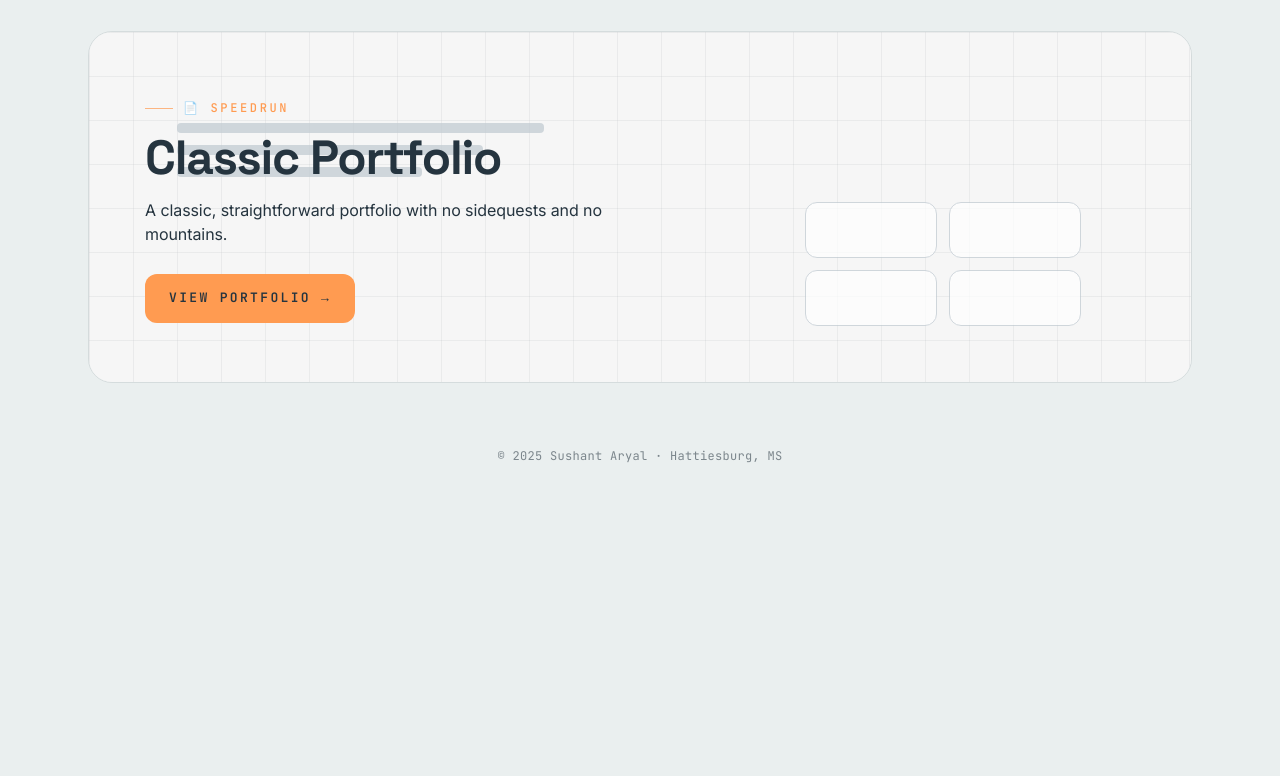
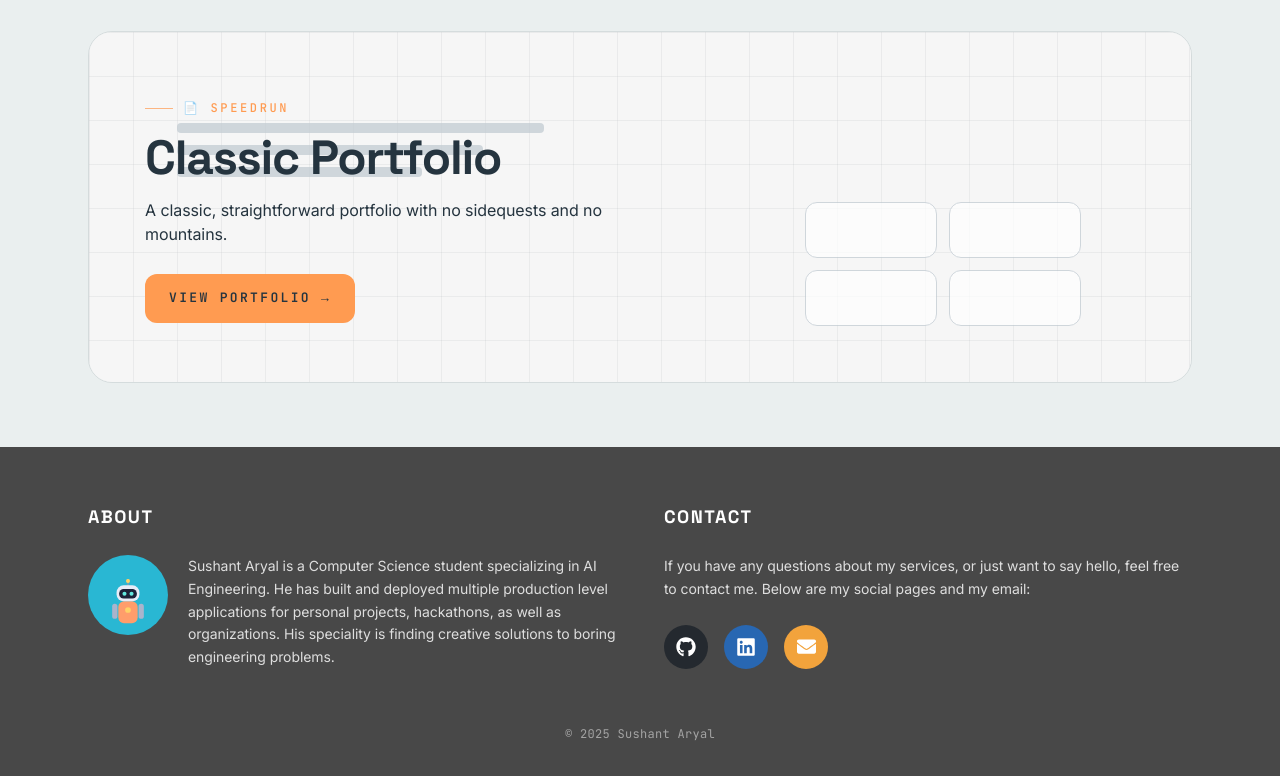
Before and after one commit to aryalsushant/alt-portfolio, a React (Create React App) app: page / in a window 1280 px wide. Shown: the part 604-1380 px from the top of the page. Before the commit the page ends 1110 px from the top, so only its background shows below. Built offline with nearby package versions, Linux system fonts and the light colour scheme.

Commit message:
feat(home): about + contact footer, drop location from copyright

```diff
--- a/src/pages/Home.js
+++ b/src/pages/Home.js
@@ -186,10 +186,73 @@ export default function Home() {
         />
       </main>
 
-      <footer className="max-w-6xl mx-auto px-6 pb-10 text-center">
-        <p className="font-mono text-[12px] text-ink-3 tracking-wide">
-          © {new Date().getFullYear()} Sushant Aryal · Hattiesburg, MS
-        </p>
+      <footer style={{ background: '#484848' }}>
+        <div className="max-w-6xl mx-auto px-6 py-14 grid md:grid-cols-2 gap-12">
+          {/* about */}
+          <div>
+            <h3 className="font-display text-lg font-extrabold tracking-[0.08em] uppercase text-white mb-6">
+              About
+            </h3>
+            <div className="flex items-start gap-5">
+              <div className="shrink-0 w-20 h-20 rounded-full flex items-end justify-center overflow-hidden"
+                style={{ background: '#29b7d3' }}>
+                <svg viewBox="0 0 100 140" style={{ width: 44, height: 62, marginBottom: -6 }}>
+                  <line x1="50" y1="16" x2="50" y2="5" stroke="#8f99b4" strokeWidth="3" />
+                  <circle cx="50" cy="4" r="4.5" fill="#ffd166" />
+                  <rect x="14" y="56" width="12" height="34" rx="6" fill="#aab4cc" />
+                  <rect x="74" y="56" width="12" height="34" rx="6" fill="#aab4cc" />
+                  <rect x="28" y="50" width="44" height="50" rx="13" fill="#ff9d6b" />
+                  <circle cx="50" cy="70" r="6.5" fill="#ffd166" />
+                  <rect x="24" y="14" width="52" height="36" rx="16" fill="#e8ecf7" />
+                  <rect x="30" y="22" width="40" height="22" rx="10" fill="#1c2138" />
+                  <circle cx="42" cy="33" r="4.6" fill="#63e7de" />
+                  <circle cx="58" cy="33" r="4.6" fill="#63e7de" />
+                </svg>
+              </div>
+              <p className="text-[14px] leading-relaxed" style={{ color: 'rgba(255,255,255,.82)' }}>
+                Sushant Aryal is a Computer Science student specializing in AI Engineering.
+                He has built and deployed multiple production level applications for personal
+                projects, hackathons, as well as organizations. His speciality is finding
+                creative solutions to boring engineering problems.
+              </p>
+            </div>
+          </div>
+
+          {/* contact */}
+          <div>
+            <h3 className="font-display text-lg font-extrabold tracking-[0.08em] uppercase text-white mb-6">
+              Contact
+            </h3>
+            <p className="text-[14px] leading-relaxed mb-6" style={{ color: 'rgba(255,255,255,.82)' }}>
+              If you have any questions about my services, or just want to say hello,
+              feel free to contact me. Below are my social pages and my email:
+            </p>
+            <div className="flex items-center gap-4">
+              <a href="https://github.com/aryalsushant" target="_blank" rel="noopener noreferrer"
+                aria-label="GitHub"
+                className="w-11 h-11 rounded-full flex items-center justify-center text-white transition-transform hover:-translate-y-1"
+                style={{ background: '#24292f' }}>
+                <FaGithub size={20} />
+              </a>
+              <a href="https://www.linkedin.com/in/sushant-aryal/" target="_blank" rel="noopener noreferrer"
+                aria-label="LinkedIn"
+                className="w-11 h-11 rounded-full flex items-center justify-center text-white transition-transform hover:-translate-y-1"
+                style={{ background: '#2867b2' }}>
+                <FaLinkedin size={20} />
+              </a>
+              <a href="mailto:sushantaryal05@gmail.com" aria-label="Email"
+                className="w-11 h-11 rounded-full flex items-center justify-center text-white transition-transform hover:-translate-y-1"
+                style={{ background: '#f2a33c' }}>
+                <FaEnvelope size={19} />
+              </a>
+            </div>
+          </div>
+        </div>
+        <div className="text-center pb-8">
+          <p className="font-mono text-[12px] tracking-wide" style={{ color: 'rgba(255,255,255,.5)' }}>
+            © {new Date().getFullYear()} Sushant Aryal
+          </p>
+        </div>
       </footer>
     </div>
   );
```
